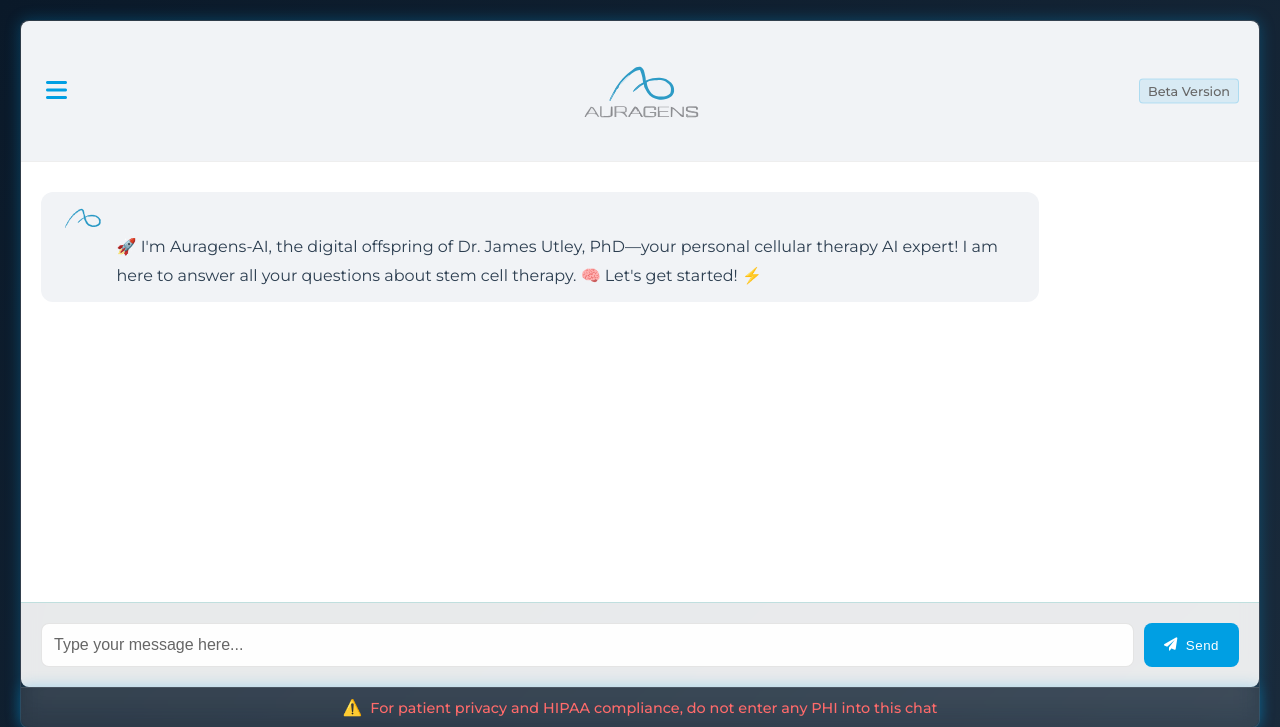
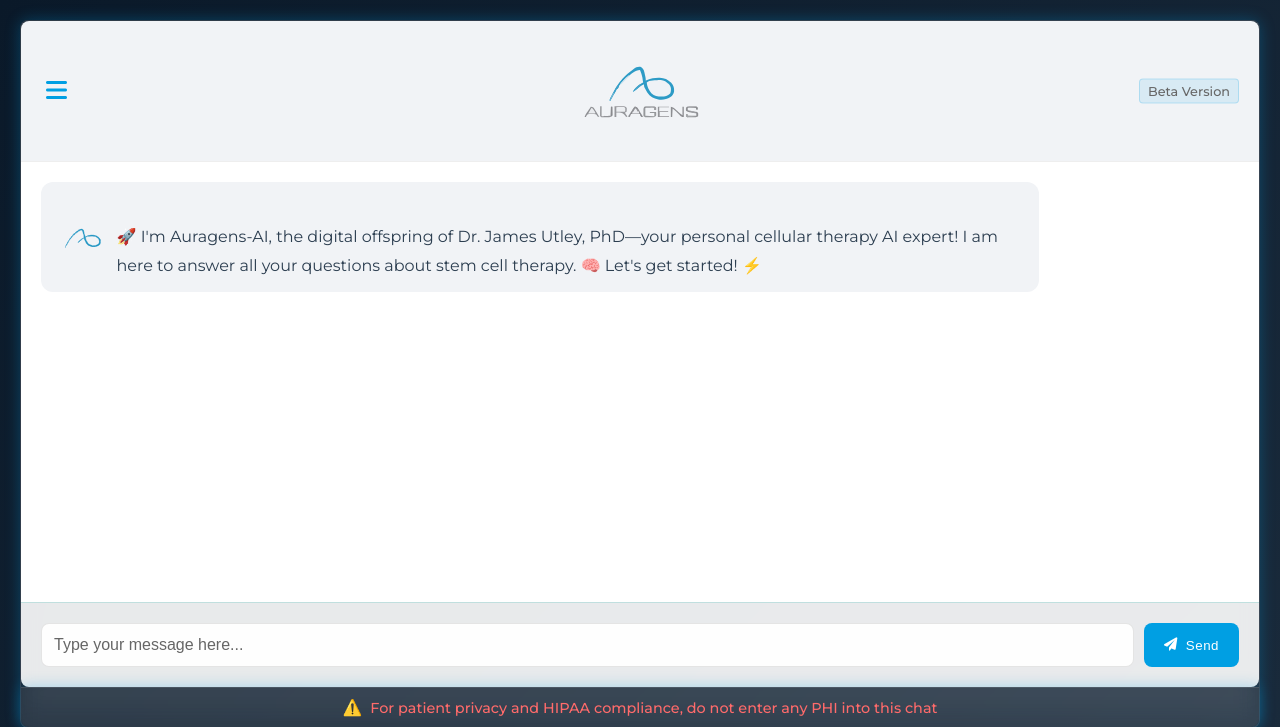
Before and after one commit to Syndicate-Laboratories/auragensAI, a Flask app: template templates/index.html in a window 1280 px wide. Shown: the top 727 px of the page. Run offline with Flask 2, Linux system fonts and the light colour scheme; the template is opened without the code that fills it, so the values that code supplies are empty; parts of the project's set-up code (start-up, migrations or seed data) failed here and were passed over.

Commit message:
update to welcome message

```diff
--- a/static/css/style.css
+++ b/static/css/style.css
@@ -105,6 +105,12 @@ body {
     color: white;
     margin-left: auto;
     box-shadow: 0 2px 8px rgba(32, 178, 170, 0.2);
+}
+
+/* Special styling for welcome message */
+.bot-message:first-child {
+    align-items: center;
+    margin-top: 0;
 }
 
 .bot-message {
```
